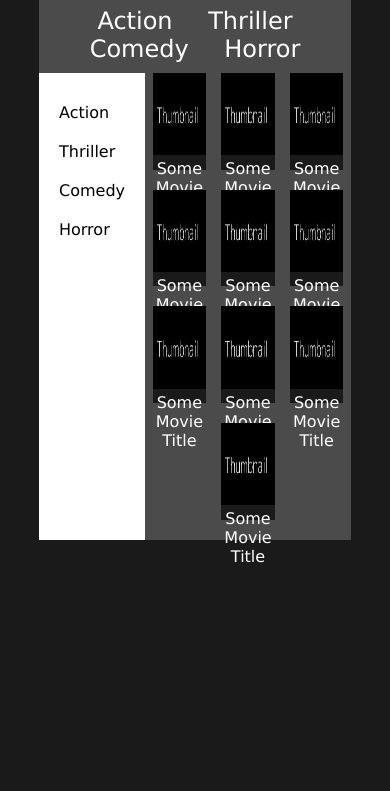
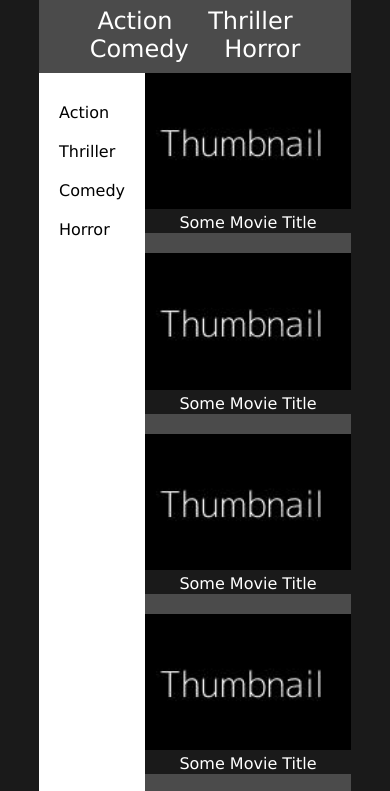
Before and after one commit to wi-fighters/46-uib-layout-laying-out-fullpage-peteco83, a plain HTML site: page index.html in a window 390 px wide. Shown: the part 41-832 px from the top of the page. Drawn offline with Linux system fonts and the light colour scheme.

Commit message:
done some changes to make it responsive

```diff
--- a/index.html
+++ b/index.html
@@ -33,7 +33,7 @@
                 <article><img src="images/thumbnail.jpg" alt="movie">Some Movie Title</article>
                 <article><img src="images/thumbnail.jpg" alt="movie">Some Movie Title</article>
                 <article><img src="images/thumbnail.jpg" alt="movie">Some Movie Title</article>
-                <article><img src="images/thumbnail.jpg" alt="movie">Some Movie Title</article>
+                <article class="lastone"><img src="images/thumbnail.jpg" alt="movie">Some Movie Title</article>
             </section>
         </main>
     </body>
--- a/styles.css
+++ b/styles.css
@@ -35,17 +35,15 @@ html {
 
 main {
     display: flex;
-    /* height: 89vh; */
+    height: 100%;
 }
 
-main ul {
-
-}
 
 section {
     display: flex;
     flex-flow: row wrap;
-    justify-content: space-around;
+    justify-content: space-evenly;
+    height: 100%;
     /* margin-bottom: 5px; */
 }
 
@@ -58,7 +56,7 @@ article img {
 
 article {
     background-color: #1a1a1a;
-    flex-basis: 26%;
+    /* flex-basis: 26%; */
     color: white;
     margin-bottom: 20px;
     text-align: center;
```
